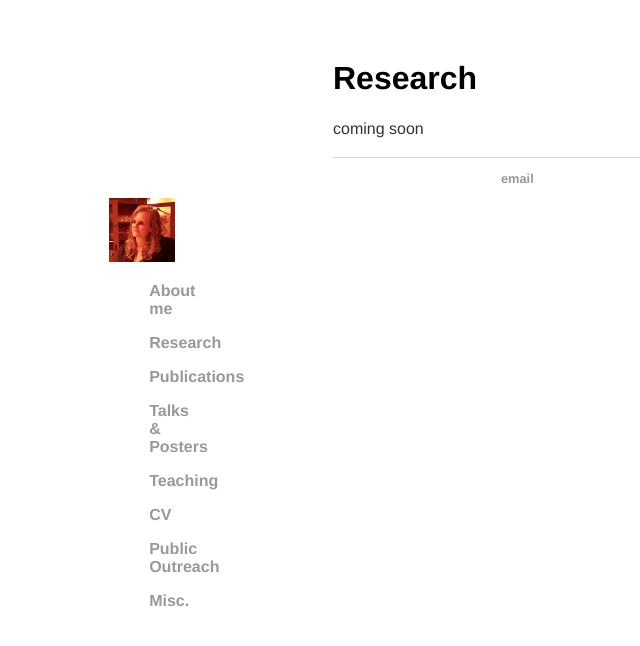
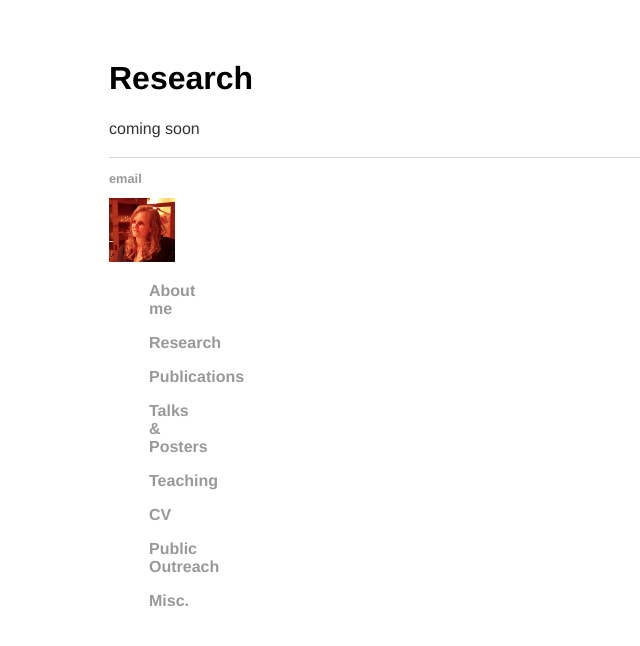
Before and after one commit to marieke-woensdregt/marieke-woensdregt.github.io, a Jekyll site: the page built from research/index.html, in a window 1280 px wide. Shown: the top 646 px of the page, without its empty margins (83-723 px from the left). Built offline with Jekyll 4.4.1, drawn with Linux system fonts in a browser that asks for light colours.

Commit message:
Update main.css

```diff
--- a/css/main.css
+++ b/css/main.css
@@ -3,14 +3,12 @@ body {
     width: 70%;
 }
 nav ul, footer ul {
-    margin-left: 25%;
     font-family:'Helvetica', 'Arial', 'Sans-Serif';
     padding: 0px;
     list-style: none;
     font-weight: bold;
 }
 nav ul li, footer ul li {
-    margin-left: 25%;
     display: inline;
     margin-right: 20px;
     font-family:'Helvetica', 'Arial', 'Sans-Serif';
@@ -23,41 +21,34 @@ a:hover {
     text-decoration: underline;
 }
 h1 {
-    margin-left: 25%;
     font-size: 2em;
     font-family:'Helvetica', 'Arial', 'Sans-Serif';
 }
 h2 {
-    margin-left: 25%;
     font-size: 1.5em;
     font-family:'Helvetica', 'Arial', 'Sans-Serif';
 }
 h3 {
-    margin-left: 25%;
     font-size: 1em;
     font-family:'Helvetica', 'Arial', 'Sans-Serif';
 }
 p {
-    margin-left: 25%;
     font-size: 1em;
     font-family:'Helvetica', 'Arial', 'Sans-Serif';
     line-height: 1.4em;
     color: #333;
 }
 footer {
-    margin-left: 25%;
     border-top: 1px solid #d5d5d5;
     font-size: 0.8em;
 }
 
 ul.posts {
-    margin-left: 25%;
     margin: 20px auto 40px;
     font-size: 1.5em;
 }
 
 ul.posts li {
-    margin-left: 25%;
     list-style: none;
 }
 
```
